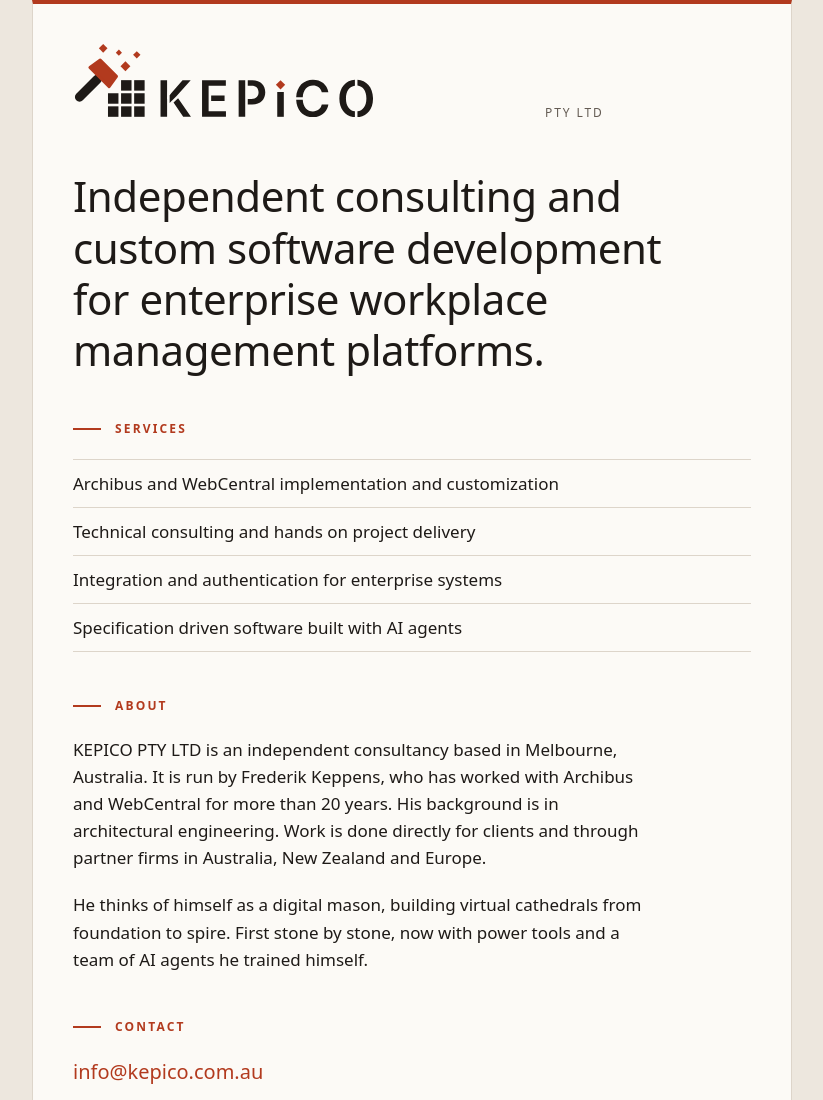
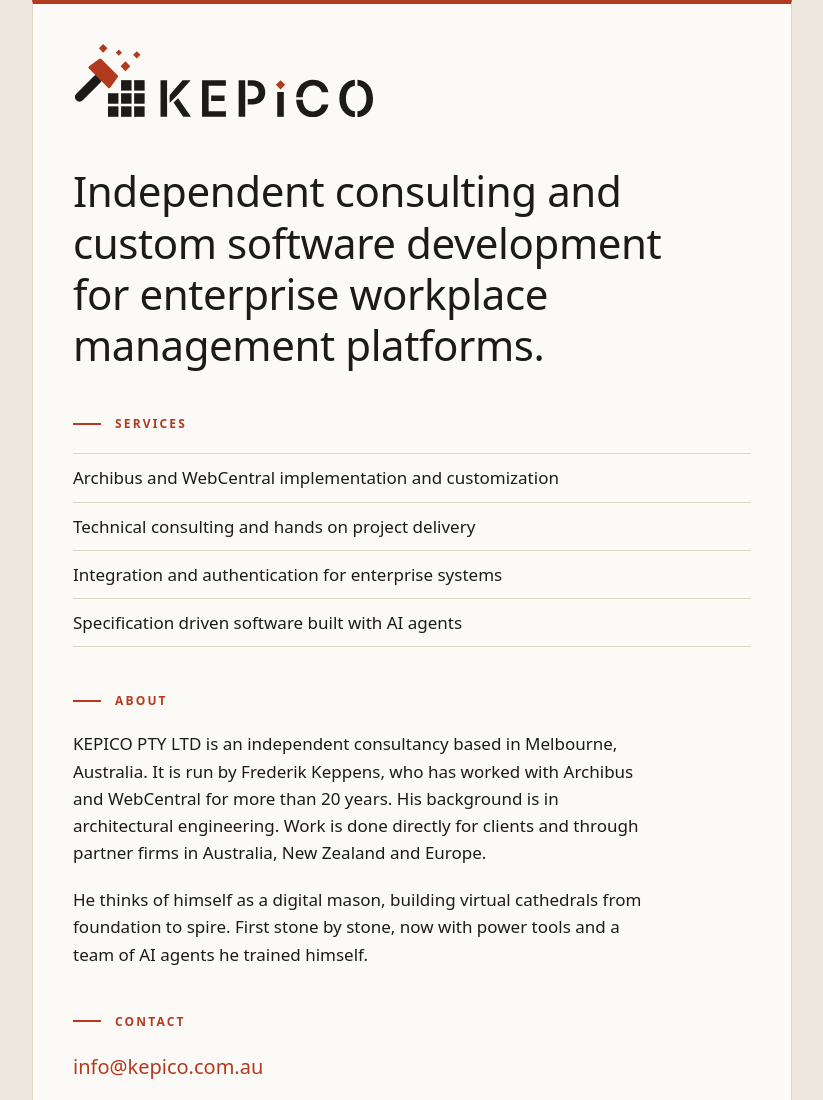
Before and after one commit to KEPICO-AU/kepico-website, a plain HTML site: page index.html in a window 1280 px wide. Shown: the top 1100 px of the page, without its empty margins (228-1051 px from the left). Drawn offline with Linux system fonts and the light colour scheme.

Commit message:
Remove 'PTY LTD' from header
Removed the 'PTY LTD' span from the header section.

```diff
--- a/index.html
+++ b/index.html
@@ -218,7 +218,6 @@
               </metadata>
             </svg>
           </h1>
-          <span>PTY LTD</span>
         </div>
       </header>
       <main>
```
